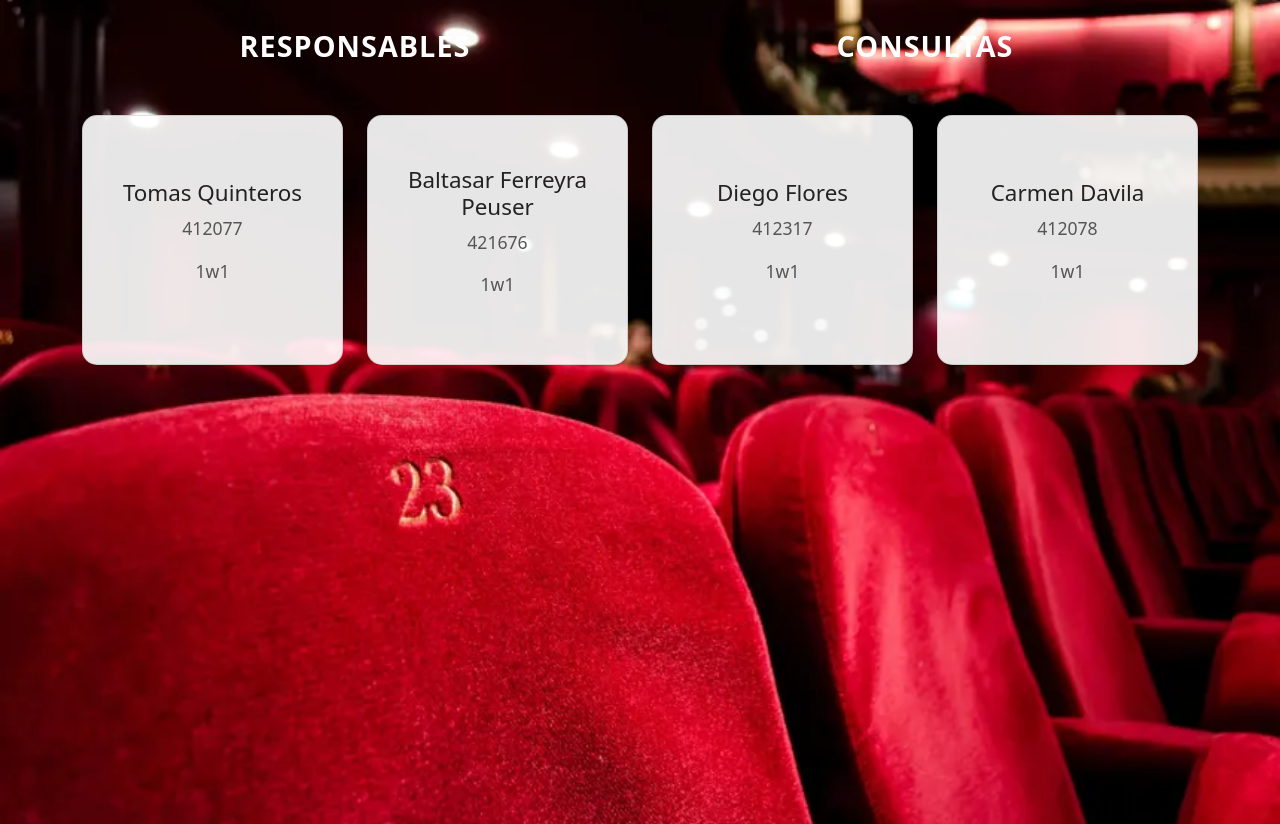
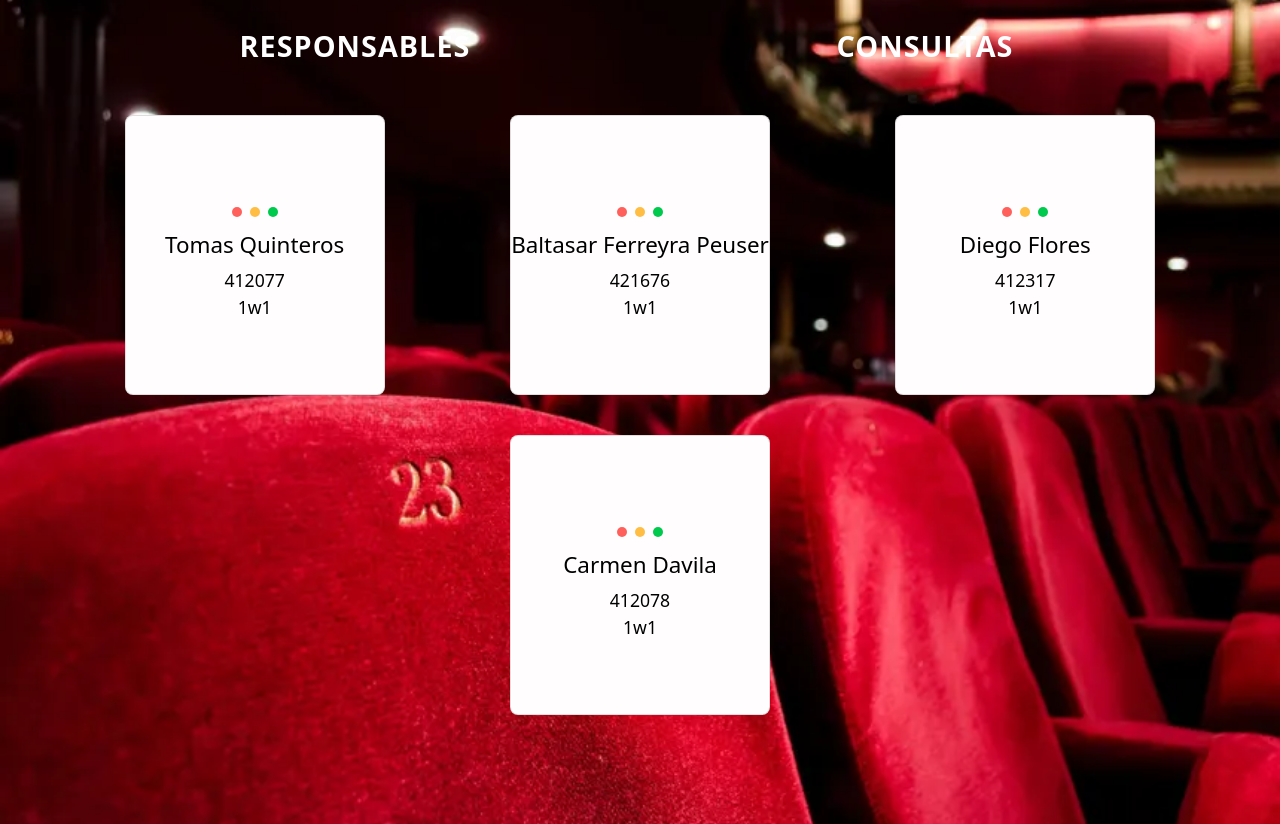
Before and after one commit to 412077-1w1-Quinteros-Tomas/CINEG9BDI, a plain HTML site: page responsables.html in a window 1280 px wide. Drawn offline with nearby package versions, Linux system fonts and the light colour scheme.

Commit message:
proyecto terminado, para correr el proyecto usar cd C:\Users\Tomi\CINEG9BDI\CineG9API y luego dotnet run

```diff
--- a/css/styles.css
+++ b/css/styles.css
@@ -67,3 +67,108 @@ body {
   font-size: 1.1rem;
   color: #555;
 }
+
+.cards-container {
+  display: flex;
+  justify-content: center;
+  align-items: center;
+  flex-wrap: wrap;
+  gap: 40px;
+  margin-top: 20px;
+}
+
+.card {
+  display: flex;
+  flex-direction: column;
+  justify-content: center;
+  align-items: center;
+ width: 260px;
+ height: 280px;
+ margin: 0 auto;
+ background-color: #fffdfd;
+ border-radius: 8px;
+ z-index: 1;
+ color: black;
+}
+
+.tools {
+ display: flex;
+ align-items: center;
+ padding: 9px;
+}
+
+.circle {
+ padding: 0 4px;
+}
+
+.box {
+ display: inline-block;
+ align-items: center;
+ width: 10px;
+ height: 10px;
+ padding: 1px;
+ border-radius: 50%;
+}
+
+.red {
+ background-color: #ff605c;
+}
+
+.yellow {
+ background-color: #ffbd44;
+}
+
+.green {
+ background-color: #00ca4e;
+}
+.card__content h2 {
+  font-size: 1.4rem;
+  margin-bottom: 0.5rem;
+}
+
+.card__content p {
+  font-size: 1.1rem;
+  margin: 0;
+}
+
+button {
+  cursor: pointer;
+  font-weight: 700;
+  transition: all 0.2s;
+  padding: 10px 20px;
+  border-radius: 100px;
+  background: #e0e0e0;
+  border: 1px solid transparent;
+  align-items: center;
+  font-size: 15px;
+}
+
+button:hover {
+  background: #ffffff;
+}
+
+button > svg {
+  width: 34px;
+  margin-left: 10px;
+  transition: transform 0.3s ease-in-out;
+}
+
+button:hover svg {
+  transform: translateX(5px);
+}
+
+button:active {
+  transform: scale(0.95);
+}
+.consultaSelecct
+{
+ cursor: pointer;
+  font-weight: 700;
+  transition: all 0.2s;
+  padding: 10px 20px;
+  border-radius: 100px;
+  background: #e0e0e0;
+  border: 1px solid transparent;
+  align-items: center;
+  font-size: 15px;
+}
--- a/js/consultas.js
+++ b/js/consultas.js
@@ -7,7 +7,7 @@ Solo se incluyen clientes con suscripciones pagadas en meses pares.`,
   ferreyra: `Parte A: Crear una vista que muestre para cada género la cantidad total de tickets vendidos, funciones y recaudación del año 2025.
 Parte B: Mostrar los géneros cuya recaudación supere el promedio, con descripción, recaudación y cantidad de espectadores.`,
 
-  flores: `Mostrar los 5 clientes que más productos o entradas compraron este año, que nunca compraron en años anteriores y nunca tuvieron membresía. Mostrar el total gastado y la diferencia con el promedio general.`,
+  flores: `Mostrar los clientes que más productos o entradas compraron este año, que nunca compraron en años anteriores y nunca tuvieron membresía. Mostrar el total gastado y la diferencia con el promedio general.`,
 
   davila: `Obtener el nombre y estado de las películas que tuvieron los bloques de horario más frecuentes este mes, considerando solo las de más de 2 horas de duración.`
 };
--- a/responsables.html
+++ b/responsables.html
@@ -25,39 +25,85 @@
 
     </div>
 
-   <div class="row justify-content-center g-4">
-      <div class="col-12 col-sm-6 col-md-3">
-        <div class="card p-3 responsable-card">
+   <div class="cards-container">
+      <div class="card">
+  <div class="tools">
+    <div class="circle">
+      <span class="red box"></span>
+    </div>
+    <div class="circle">
+      <span class="yellow box"></span>
+    </div>
+    <div class="circle">
+      <span class="green box"></span>
+    </div>
+  </div>
+  <div class="card__content">
     <h2 class="nombre">Tomas Quinteros</h2>
           <p class="numero">412077</p>
           <p class="numero">1w1</p>
   </div>
 </div>
-
-      <div class="col-12 col-sm-6 col-md-3">
-        <div class="card p-3 responsable-card">
+<div class="card">
+  <div class="tools">
+    <div class="circle">
+      <span class="red box"></span>
+    </div>
+    <div class="circle">
+      <span class="yellow box"></span>
+    </div>
+    <div class="circle">
+      <span class="green box"></span>
+    </div>
+  </div>
+  <div class="card__content">
    <h2 class="nombre">Baltasar Ferreyra Peuser</h2>
           <p class="numero">421676</p>
           <p class="numero">1w1</p>
   </div>
 </div>
-
-      <div class="col-12 col-sm-6 col-md-3">
-        <div class="card p-3 responsable-card">
+<div class="card">
+  <div class="tools">
+    <div class="circle">
+      <span class="red box"></span>
+    </div>
+    <div class="circle">
+      <span class="yellow box"></span>
+    </div>
+    <div class="circle">
+      <span class="green box"></span>
+    </div>
+  </div>
+  <div class="card__content">
    <h2 class="nombre">Diego Flores</h2>
           <p class="numero">412317</p>
             <p class="numero">1w1</p>
   </div>
 </div>
 
-      <div class="col-12 col-sm-6 col-md-3">
-        <div class="card p-3 responsable-card">
+
+<div class="card">
+  <div class="tools">
+    <div class="circle">
+      <span class="red box"></span>
+    </div>
+    <div class="circle">
+      <span class="yellow box"></span>
+    </div>
+    <div class="circle">
+      <span class="green box"></span>
+    </div>
+  </div>
+  <div class="card__content">
   <h2 class="nombre">Carmen Davila</h2>
           <p class="numero">412078</p>
             <p class="numero">1w1</p>
   </div>
 </div>
    </div>
+
+
+    </div>
   </div>
 </body>
 
```
Also changed, not shown: consultas.html (+19 -1 lines), index.html (+8 -6 lines), 10 other files. Lines whose indentation alone changed are shown as unchanged.
